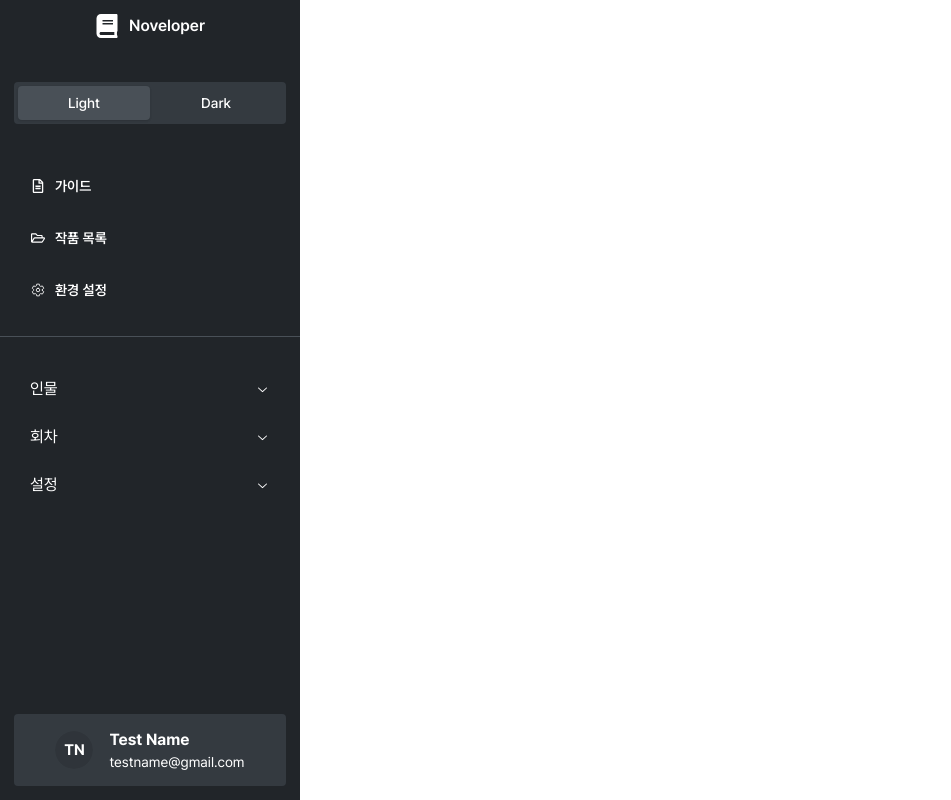
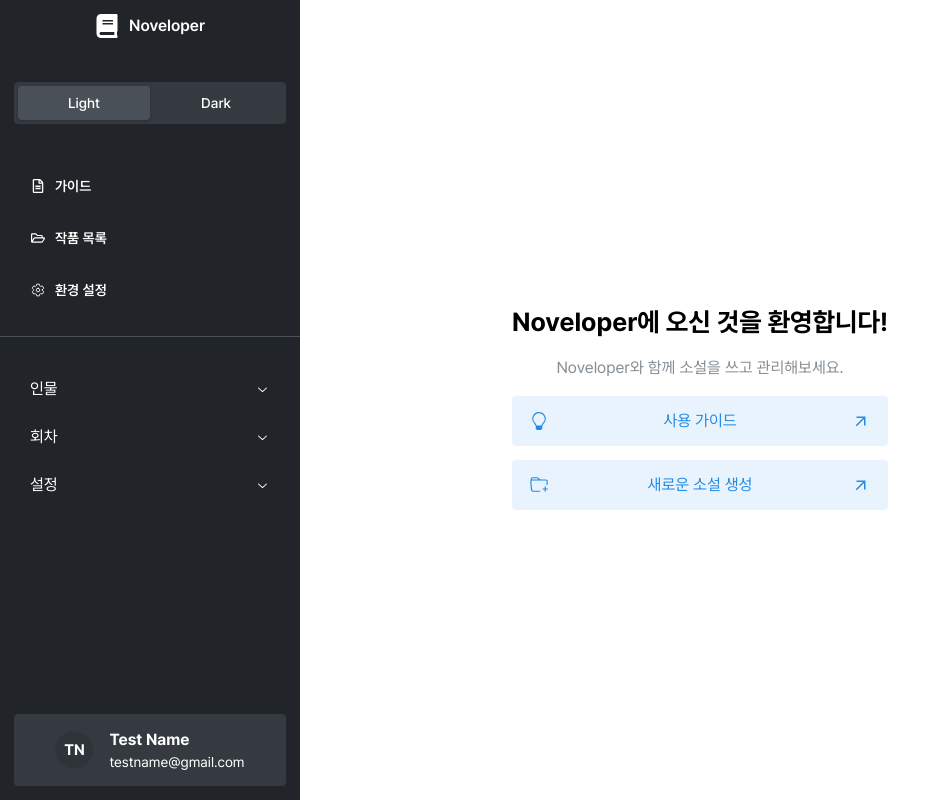
Before and after one commit to leey00nsu/noveloper, a Next.js app: page /dashboard in a window 1280 px wide. Shown: the whole page, without its empty margins (0-951 px from the left). Built offline with nearby package versions, Linux system fonts and the light colour scheme.

Commit message:
feat. Content Home 구현

```diff
--- a/src/app/dashboard/page.tsx
+++ b/src/app/dashboard/page.tsx
@@ -1,10 +1,12 @@
+import Home from '@/components/dashboard/content/home/home';
 import Sidebar from '@/components/dashboard/sidebar/sidebar';
 import { Group } from '@mantine/core';
 
 export default function Page() {
   return (
-    <Group className="h-svh">
+    <Group className="h-svh gap-0">
       <Sidebar />
+      <Home />
     </Group>
   );
 }
--- /dev/null
+++ b/src/components/dashboard/content/home/home.tsx
@@ -0,0 +1,43 @@
+import { Box, Button, Center, Stack, Text, Title } from '@mantine/core';
+import { BsFolderPlus, BsLightbulb } from 'react-icons/bs';
+import { MdArrowOutward } from 'react-icons/md';
+
+const Home = () => {
+  const MOCK_CONTENTS = [
+    { label: '사용 가이드', icon: <BsLightbulb /> },
+    { label: '새로운 소설 생성', icon: <BsFolderPlus /> },
+  ];
+
+  return (
+    <Box className="h-full w-[800px]">
+      <Center className="h-full w-full">
+        <Stack>
+          <Title order={2} className="mt-sm text-center">
+            Noveloper에 오신 것을 환영합니다!
+          </Title>
+
+          <Text className="text-center text-gray-600">
+            Noveloper와 함께 소설을 쓰고 관리해보세요.
+          </Text>
+
+          <Stack className="gap-sm">
+            {MOCK_CONTENTS.map((content) => (
+              <Button
+                key={content.label}
+                size="lg"
+                variant="light"
+                justify="space-between"
+                leftSection={content.icon}
+                rightSection={<MdArrowOutward />}
+              >
+                <Text className="text-center">{content.label}</Text>
+              </Button>
+            ))}
+          </Stack>
+        </Stack>
+      </Center>
+    </Box>
+  );
+};
+
+export default Home;
```
